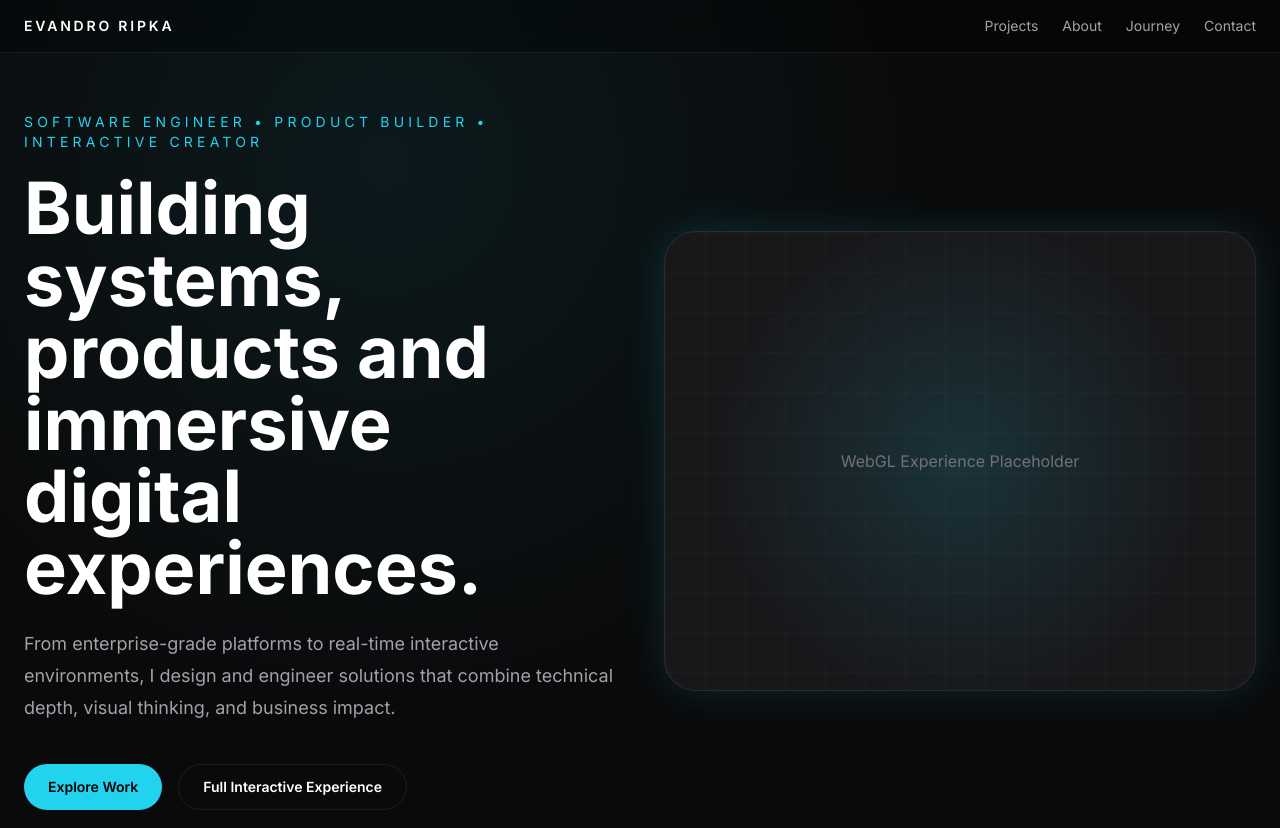
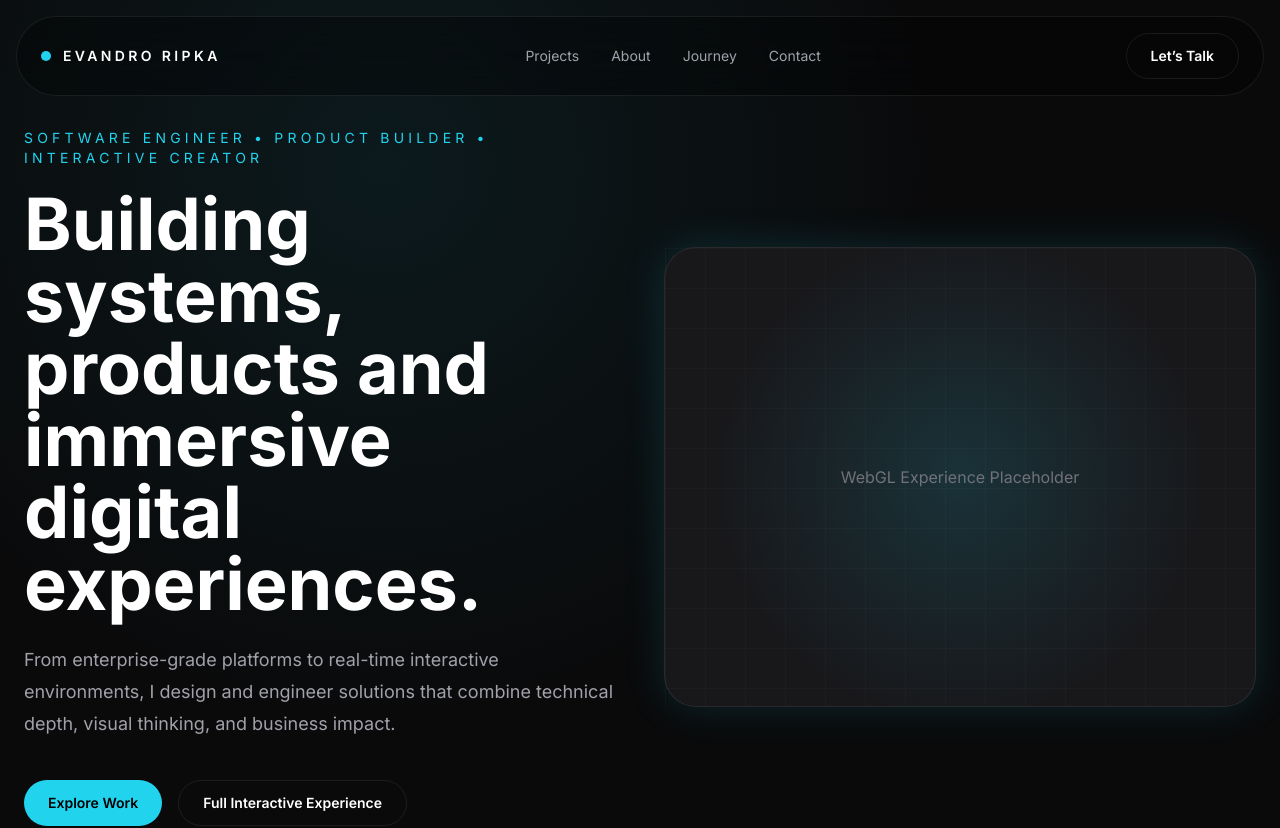
Before and after one commit to evandroripka/evandroripka.dev, a React (Vite) app: page / in a window 1280 px wide. Shown: the top 828 px of the page. Built offline with nearby package versions, Linux system fonts and the light colour scheme.

Commit message:
feat: implement premium header navigation and rewrite project README

```diff
--- a/src/components/layout/Header.jsx
+++ b/src/components/layout/Header.jsx
@@ -1,25 +1,55 @@
+import Button from '../ui/Button'
+
+const navItems = [
+  { label: 'Projects', href: '#projects' },
+  { label: 'About', href: '#about' },
+  { label: 'Journey', href: '#journey' },
+  { label: 'Contact', href: '#contact' },
+]
+
 export default function Header() {
   return (
-    <header className="fixed left-0 top-0 z-50 w-full border-b border-border bg-black/30 backdrop-blur-md">
-      <div className="mx-auto flex max-w-content items-center justify-between px-6 py-4">
-        <div className="text-sm font-semibold uppercase tracking-[0.2em] text-text-primary">
-          Evandro Ripka
+    <header className="fixed left-0 top-0 z-50 w-full px-4 pt-4">
+      <div className="mx-auto flex max-w-content items-center justify-between rounded-full border border-border bg-black/30 px-6 py-4 backdrop-blur-xl">
+        <a
+          href="/"
+          className="group inline-flex items-center gap-3 text-sm font-semibold uppercase tracking-[0.24em] text-text-primary"
+        >
+          <span className="inline-block h-2.5 w-2.5 rounded-full bg-accent shadow-glow" />
+          <span className="transition group-hover:text-accent">
+            Evandro Ripka
+          </span>
+        </a>
+
+        <nav className="hidden items-center gap-8 md:flex">
+          {navItems.map((item) => (
+            <a
+              key={item.href}
+              href={item.href}
+              className="text-sm text-text-secondary transition hover:text-text-primary"
+            >
+              {item.label}
+            </a>
+          ))}
+        </nav>
+
+        <div className="hidden md:block">
+          <Button as="a" href="#contact" variant="secondary" className="px-5 py-2.5">
+            Let’s Talk
+          </Button>
         </div>
 
-        <nav className="hidden gap-6 text-sm md:flex">
-          <a href="#projects" className="text-text-secondary transition hover:text-text-primary">
-            Projects
-          </a>
-          <a href="#about" className="text-text-secondary transition hover:text-text-primary">
-            About
-          </a>
-          <a href="#journey" className="text-text-secondary transition hover:text-text-primary">
-            Journey
-          </a>
-          <a href="#contact" className="text-text-secondary transition hover:text-text-primary">
-            Contact
-          </a>
-        </nav>
+        <button
+          type="button"
+          className="inline-flex h-11 w-11 items-center justify-center rounded-full border border-border text-text-primary transition hover:bg-white/5 md:hidden"
+          aria-label="Open menu"
+        >
+          <span className="flex flex-col gap-1.5">
+            <span className="block h-[2px] w-5 bg-current" />
+            <span className="block h-[2px] w-5 bg-current" />
+            <span className="block h-[2px] w-5 bg-current" />
+          </span>
+        </button>
       </div>
     </header>
   )
--- a/src/components/ui/Button.jsx
+++ b/src/components/ui/Button.jsx
@@ -4,6 +4,7 @@ export default function Button({
   as: Component = 'button',
   href,
   className = '',
+  ...props
 }) {
   const base =
     'inline-flex items-center justify-center rounded-full px-6 py-3 text-sm font-semibold transition duration-200'
@@ -14,7 +15,11 @@ export default function Button({
   }
 
   return (
-    <Component href={href} className={`${base} ${variants[variant]} ${className}`}>
+    <Component
+      href={href}
+      className={`${base} ${variants[variant]} ${className}`}
+      {...props}
+    >
       {children}
     </Component>
   )
--- a/src/sections/HeroSection.jsx
+++ b/src/sections/HeroSection.jsx
@@ -5,7 +5,7 @@ export default function HeroSection() {
     <section className="relative flex min-h-screen items-center overflow-hidden px-6">
       <div className="pointer-events-none absolute inset-0 bg-[radial-gradient(circle_at_30%_20%,rgba(34,211,238,0.08),transparent_50%)]" />
 
-      <div className="mx-auto grid max-w-content gap-12 pt-28 md:grid-cols-2 md:items-center">
+      <div className="mx-auto grid max-w-content gap-12 pt-32 md:grid-cols-2 md:items-center">
         <div className="relative z-10">
           <p className="mb-5 text-sm uppercase tracking-[0.3em] text-accent">
             Software Engineer • Product Builder • Interactive Creator
```
Also changed, not shown: 1 other file (tests, documents, lock files or other folders).
